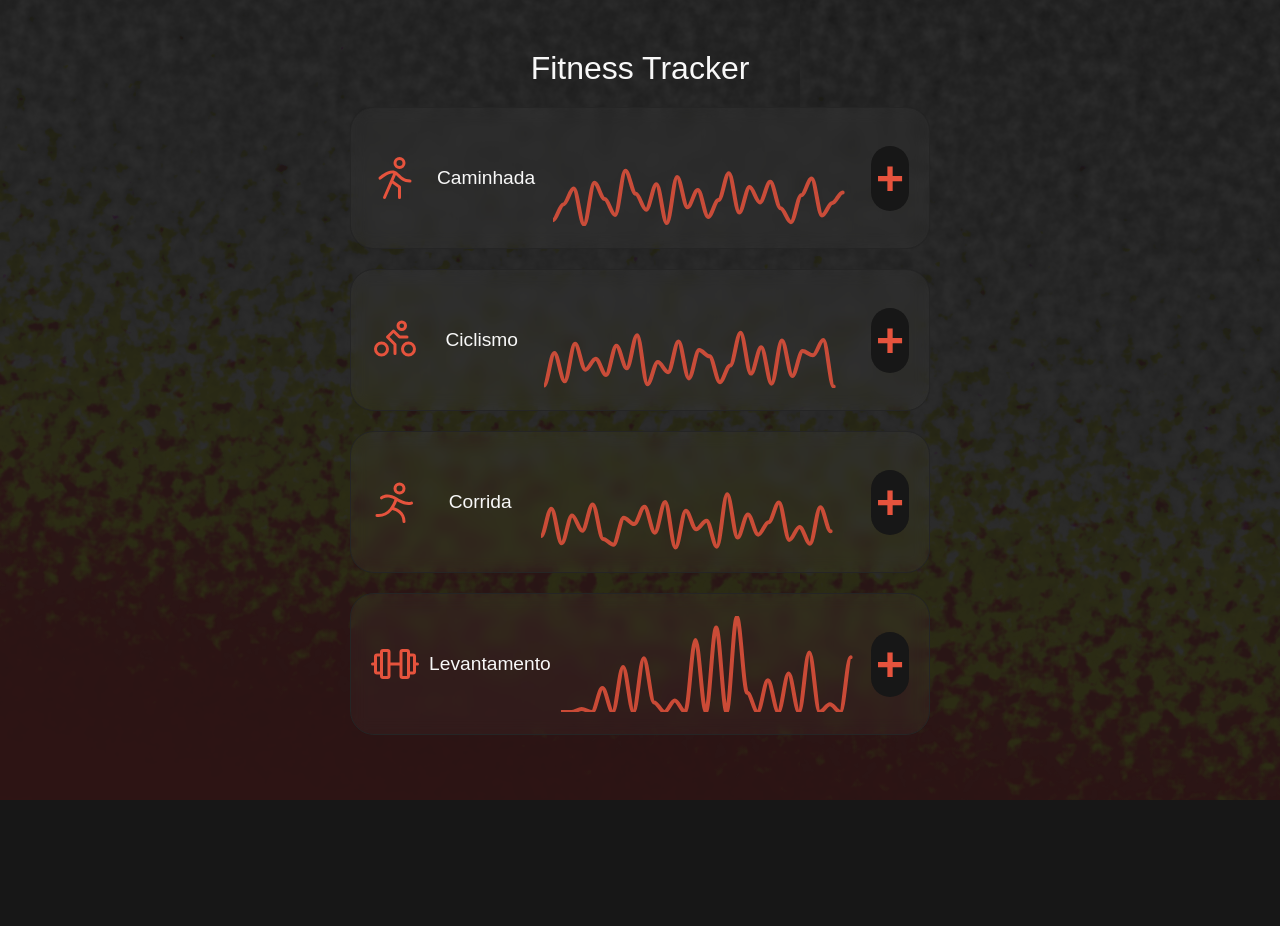
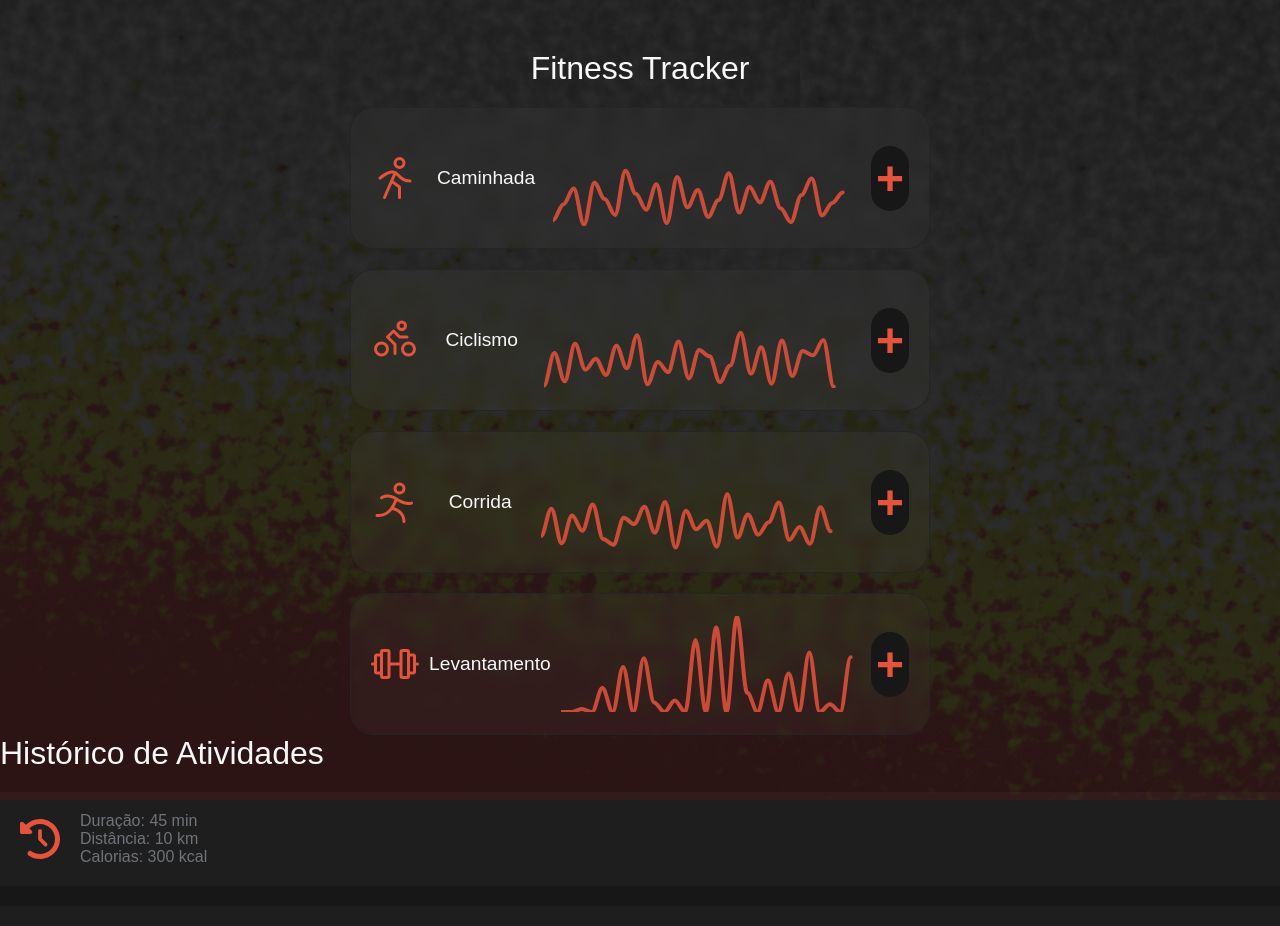
Before and after one commit to gnoatx/react-projeto, a React (Vite) app: page / in a window 1280 px wide. Shown: the top 926 px of the page. Before the commit the page ends 800 px from the top, so only its background shows below. Built offline with nearby package versions, Linux system fonts and the light colour scheme.

Commit message:
fitness tracker 19/09

```diff
--- a/package.json
+++ b/package.json
@@ -10,6 +10,8 @@
     "preview": "vite preview"
   },
   "dependencies": {
+    "@fortawesome/free-solid-svg-icons": "^6.6.0",
+    "@fortawesome/react-fontawesome": "^0.2.2",
     "@phosphor-icons/react": "^2.1.7",
     "apexcharts": "^3.53.0",
     "axios": "^1.7.7",
--- a/src/App.jsx
+++ b/src/App.jsx
@@ -1,6 +1,7 @@
 import './styles/global.css'
 import styles from './styles/App.module.css'
 import { Activity } from "./components/Activity"
+import ActivityHistory from './components/Activity/historico'
 
 // import strava from 'strava-v3'
 
@@ -57,7 +58,15 @@ function App() {
         <Activity exercise="run" data={runData} />
         <Activity exercise="weightlifting" data={weightliftingData} />
       </div>
+
       <div className={styles.background}></div>
+      <div className="App">
+
+
+      </div>
+      <h1 className={styles.title}>Histórico de Atividades</h1>
+      <ActivityHistory duration="45 min" distance={10} calories={300} />
+      <ActivityHistory duration="30 min" distance={5} calories={200} />
     </>
   )
 }
--- /dev/null
+++ b/src/components/Activity/historico.jsx
@@ -0,0 +1,20 @@
+import React from 'react';
+import { FontAwesomeIcon } from '@fortawesome/react-fontawesome';
+import { faHistory } from '@fortawesome/free-solid-svg-icons';
+import styles from './historico.module.css'
+const ActivityHistory = ({ duration, distance, calories }) => {
+    return (
+        <div className={styles.geral}>
+            <FontAwesomeIcon icon={faHistory} className={styles.icon} />
+            <div className={styles.dataContainer}>
+                <p>Duração: {duration}</p>
+                <p>Distância: {distance} km</p>
+                <p>Calorias: {calories} kcal</p>
+            </div>
+        </div>
+    );
+};
+
+
+
+export default ActivityHistory;
--- /dev/null
+++ b/src/components/Activity/historico.module.css
@@ -0,0 +1,19 @@
+.geral{
+
+    display: flex;
+    align-items: center;
+    margin: 20px 0;
+    padding: 20px;
+background: #ffffff08;
+
+}
+.icon{
+   font-size: 40px;
+color: var(--main-orange);
+   margin-right: 20px;
+
+}
+.dataContainer{
+    display: flex;
+    flex-direction: column;
+}
```
Also changed, not shown: 1 other file (tests, documents, lock files or other folders).
